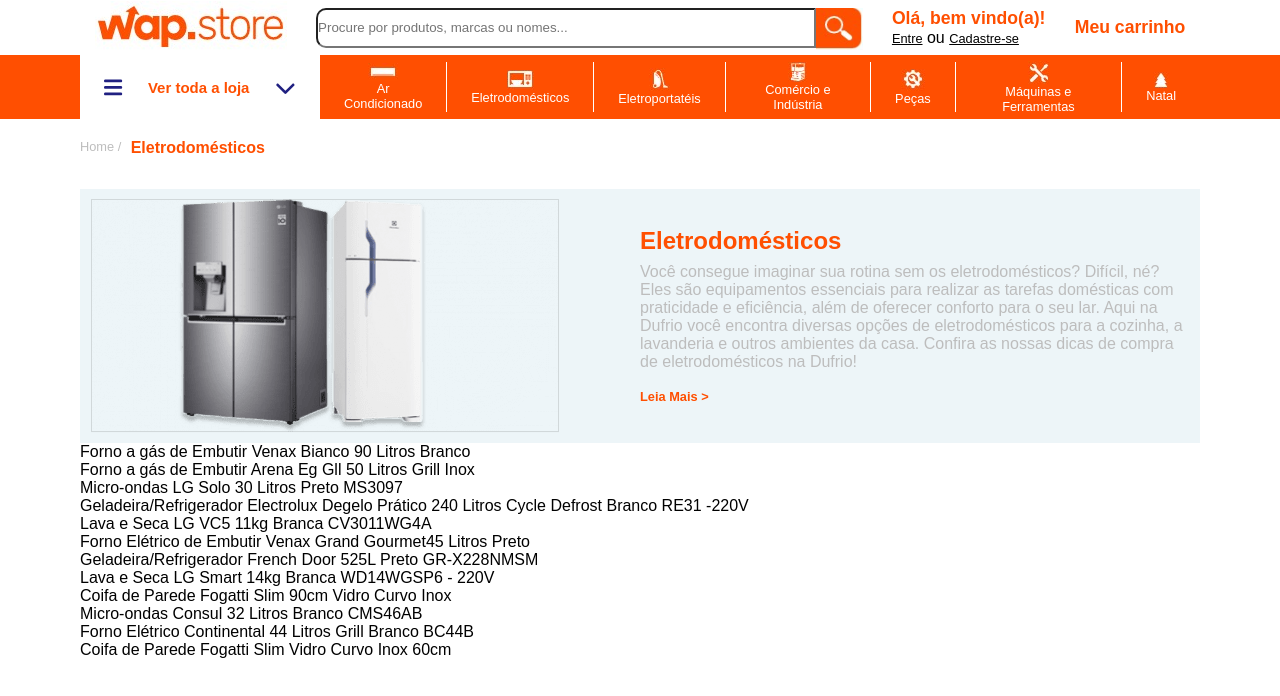
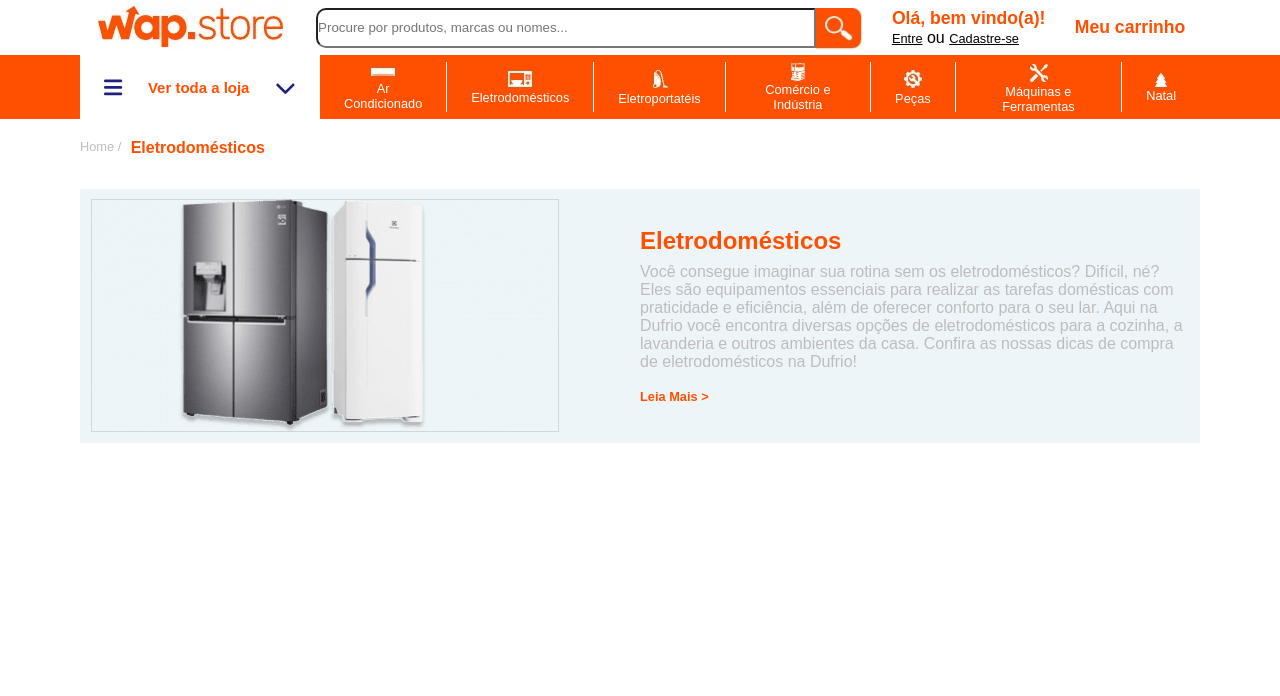
Before and after one commit to drakozz/webart-projeto, a Vue app: page / in a window 1280 px wide. Shown: the top 696 px of the page. Built offline with nearby package versions, Linux system fonts and the light colour scheme.

Commit message:
criação do card e listagem dos produtos

```diff
--- a/src/components/layouts/ContentMain.vue
+++ b/src/components/layouts/ContentMain.vue
@@ -2,9 +2,12 @@
   <main class="main container">
       <DestaqueTopo></DestaqueTopo>
 
-      <section class="listagemProdutos">
-        <div class="cardProdutos" v-for="(produto, i) in dataProdutos" :key="i">
-          <p>{{produto.nome}}</p>
+      <section class="Produtos">
+
+        <div class="listagemProdutos"></div>
+
+        <div class="cardProdutos">
+
         </div>
       </section>
   </main>
```
